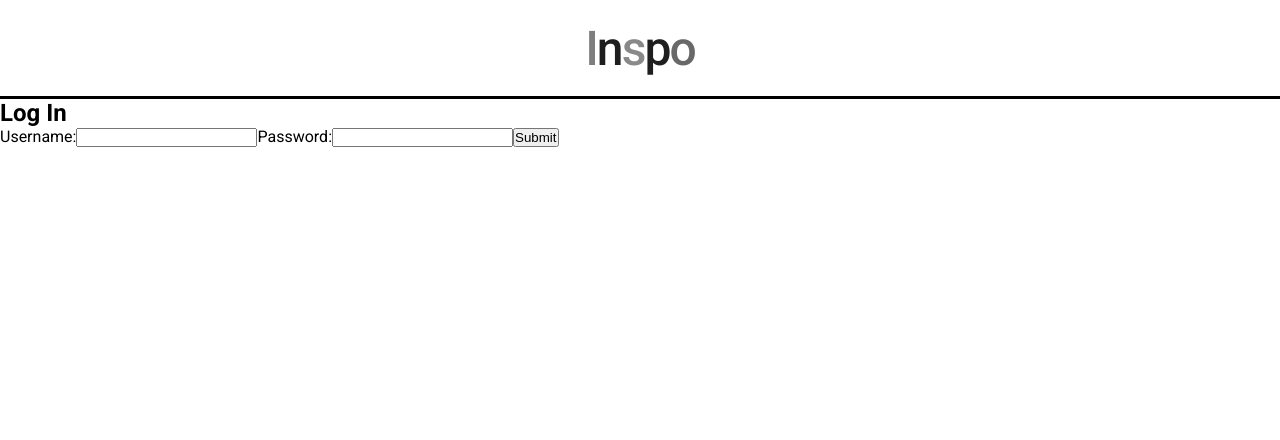
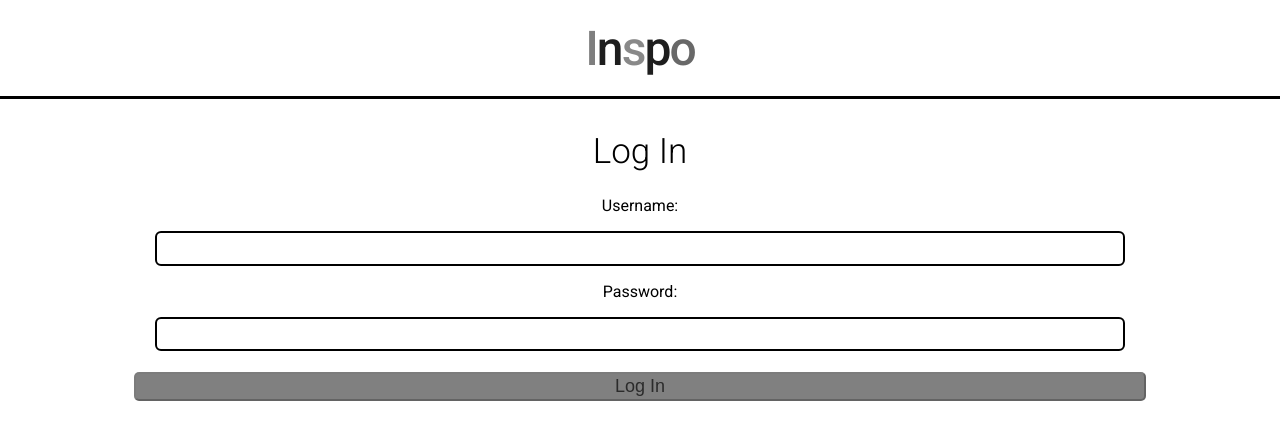
Before and after one commit to hectorohernz/inspo-view-demo, a Next.js app: page / in a window 1280 px wide. Shown: the top 440 px of the page. Built offline with nearby package versions, Linux system fonts and the light colour scheme.

Commit message:
error logging

```diff
--- a/components/home/Login.js
+++ b/components/home/Login.js
@@ -1,79 +1,91 @@
-import React, { useState } from "react";
-import {useInput} from "../utilsComp/UseInput";
+import React, { useState, useEffect } from "react";
+import { useInput } from "../utilsComp/UseInput";
+import ErrorMessage from "../utils/ErrorMessage";
 
+export default function login({ data }) {
+  const {
+    value: username,
+    bind: bindUsername,
+    reset: resetUsername,
+  } = useInput("");
+  const {
+    value: password,
+    bind: bindPassword,
+    reset: resetPassword,
+  } = useInput("");
+  const [user, setUser] = useState(data);
+  const [errorRequest, setErrorRequest] = useState([false, ""]);
 
-
-export default  function login({ data }){
-  const {value:username, bind:bindUsername, reset:resetUsername} = useInput("");
-  const {value:password, bind:bindPassword, reset:resetPassword} = useInput("");
-  const [user, setUser] = useState(data);
+  useEffect(() => {
+    if (errorRequest[0]) {
+      setTimeout(() => {
+        setErrorRequest([false, ""]);
+      }, 3000);
+    }
+  });
 
   const fetchUser = async (username, password) => {
     const info = {
       username: username,
-        password: password
-    }
+      password: password,
+    };
     const options = {
       method: "POST",
       headers: {
-            'Content-Type': 'application/json'
+        "Content-Type": "application/json",
       },
-        body: JSON.stringify(info)
-    }
+      body: JSON.stringify(info),
+    };
     try {
       const req = await fetch("http://localhost:5000/api/user/login", options);
       const userData = await req.json();
-        if(!userData.status){
-            console.log(userData, ":: unsuccessful")
-            return null;
+      if (!userData.status) {
+        console.log(userData, ":: unsuccessful");
+        return setErrorRequest([true, userData.message]);
       }
-        console.log(userData, ":: successful")
+      console.log(userData, ":: successful");
       return setUser(userData);
     } catch (err) {
-        console.log("error Inside fetch funk ::",err);
-        return {data:err};
+      console.log("error Inside fetch funk ::", err);
+      return { data: err };
     }
   };
-  const isSignInSuccessful = (data) => {
-        if(!data.status){
-
-        }
-  }
 
   const handleSubmit = async (evt) => {
     evt.preventDefault();
-    await fetchUser(username,password);
+    await fetchUser(username, password);
     resetUsername();
     resetPassword();
   };
 
   return (
     <>
+      {errorRequest[0] ? <ErrorMessage message={errorRequest[1]} /> : <></>}
+      <section className="home--login">
         <h2>Log In</h2>
         <form onSubmit={handleSubmit}>
           <label>Username:</label>
+          <input type="text" {...bindUsername} />
+          <label>Password:</label>
+          <input type="text" {...bindPassword} />
           <input
-        type="text"
-        {...bindUsername}
+            type="submit"
+            value="Log In"
+            disabled={!password || !username}
           />
-      <label>Password:</label>
-      <input
-        type="text"
-        {...bindPassword}
-      />
-      <input type="submit" value="Submit" />
         </form>
+      </section>
     </>
   );
-};
+}
 
 login.getInitalProps = async (username, password) => {
   try {
     const req = await fetch("http://localhost:5000/api/user/login");
     const data = await req.json();
-        return {data:req};
-    }catch{
+    return { data: req };
+  } catch {
     console.log("Error:", err);
-        return {data:err};
+    return { data: err };
   }
 };
--- /dev/null
+++ b/components/utils/ErrorMessage.js
@@ -0,0 +1,9 @@
+import React, {useState} from "react";
+
+export default function ErrorMessage(props){
+    return(
+        <div className="form-error">
+            <p>{props.message}</p>
+        </div>
+    )
+}
--- a/package.json
+++ b/package.json
@@ -11,6 +11,7 @@
     "next": "10.0.5",
     "react": "17.0.1",
     "react-dom": "17.0.1",
+    "react-redux": "^7.2.2",
     "redux": "^4.0.5",
     "redux-devtools-extension": "^2.13.8"
   }
--- a/pages/index.js
+++ b/pages/index.js
@@ -1,6 +1,8 @@
 import Head from "next/head";
 import Link from "next/link";
 import LoginForm from "../components/home/Login";
+
+
 export default function Home() {
   return (
     <>
--- a/styles/font/main.css
+++ b/styles/font/main.css
@@ -35,4 +35,76 @@
   text-decoration: none;
   color: #1e1e1e;
 }
+
+.home--login {
+  margin: 2rem 0rem;
+  display: -webkit-box;
+  display: -ms-flexbox;
+  display: flex;
+  -webkit-box-orient: vertical;
+  -webkit-box-direction: normal;
+      -ms-flex-direction: column;
+          flex-direction: column;
+  -webkit-box-align: center;
+      -ms-flex-align: center;
+          align-items: center;
+}
+
+.home--login h2 {
+  font-size: 35px;
+  font-weight: 300;
+}
+
+.home--login form {
+  margin: 1.5rem 0rem;
+  width: 100%;
+  display: -webkit-box;
+  display: -ms-flexbox;
+  display: flex;
+  -webkit-box-orient: vertical;
+  -webkit-box-direction: normal;
+      -ms-flex-direction: column;
+          flex-direction: column;
+  -webkit-box-align: center;
+      -ms-flex-align: center;
+          align-items: center;
+}
+
+.home--login form input[type=text] {
+  font-size: 18px;
+  width: 75%;
+  margin: 1rem 0rem;
+  padding: .3rem 3px;
+  border: 2px solid black;
+  border-radius: 6px;
+}
+
+.home--login form input[type=submit] {
+  background: black;
+  color: white;
+  font-size: 18px;
+  padding: 2px 7px;
+  border-radius: 5px;
+  width: 79%;
+  margin-top: 5px;
+}
+
+.home--login form input[type=submit]:disabled {
+  background: gray;
+  color: #2b2b2b;
+  font-size: 18px;
+  padding: 2px 7px;
+  border-radius: 5px;
+}
+
+.form-error {
+  position: fixed;
+  top: 15%;
+  left: 50px;
+  width: calc(100% - 150px);
+  background-color: rgba(240, 0, 0, 0.795);
+  color: white;
+  padding: 25px;
+  text-align: center;
+}
 /*# sourceMappingURL=main.css.map */
--- a/styles/font/main.scss
+++ b/styles/font/main.scss
@@ -1 +1,2 @@
 @import "./partials/home";
+@import "./partials/errorMessages";
--- a/styles/font/partials/_home.scss
+++ b/styles/font/partials/_home.scss
@@ -25,3 +25,51 @@
         color: rgb(30, 30, 30);
     }
 }
+
+
+
+.home--login{
+    margin:2rem 0rem ;
+    display: flex;
+    flex-direction: column;
+    align-items: center;
+
+    h2{
+        font-size:35px;
+        font-weight:300;
+    }
+
+    form{
+        margin:1.5rem 0rem ;
+        width: 100%;
+        display: flex;
+        flex-direction: column;
+        align-items: center;
+
+        input[type=text]{
+            font-size: 18px;
+            width: 75%;
+            margin: 1rem 0rem;
+            padding: .3rem 3px;
+            border: 2px solid black;
+            border-radius:6px;
+        }
+
+        input[type=submit]{
+            background: black;
+            color: white;
+            font-size: 18px;
+            padding: 2px 7px;
+            border-radius: 5px;
+            width: 79%;
+            margin-top: 5px;
+        }
+        input[type=submit]:disabled{
+            background: rgb(128, 128, 128);
+            color: rgb(43, 43, 43);
+            font-size: 18px;
+            padding: 2px 7px;
+            border-radius: 5px;
+        }
+    }
+}
```
Also changed, not shown: styles/font/partials/_errorMessages.scss (added, +10 -0 lines), 2 other files (tests, documents, lock files or other folders). Lines whose indentation alone changed are shown as unchanged.
